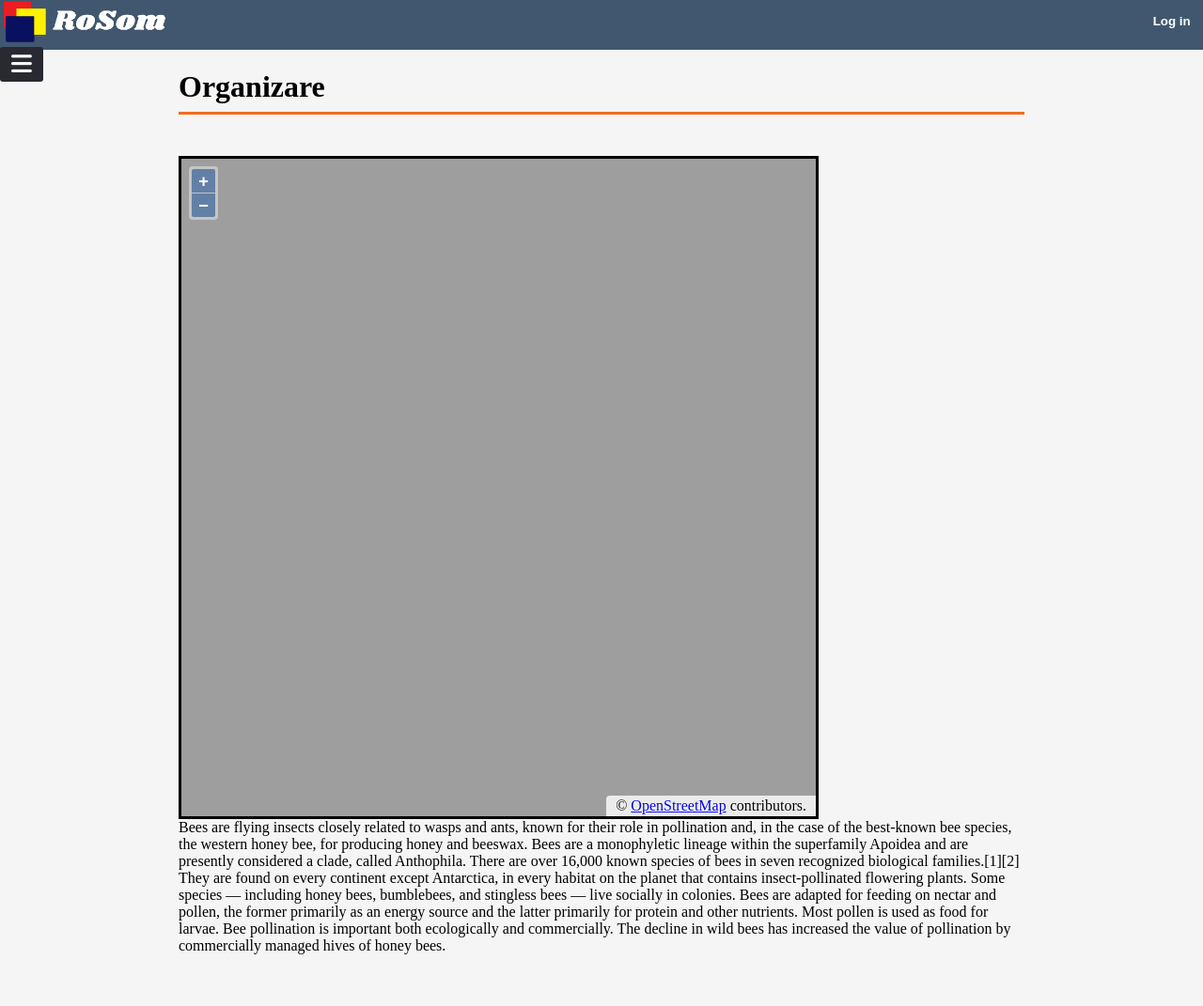
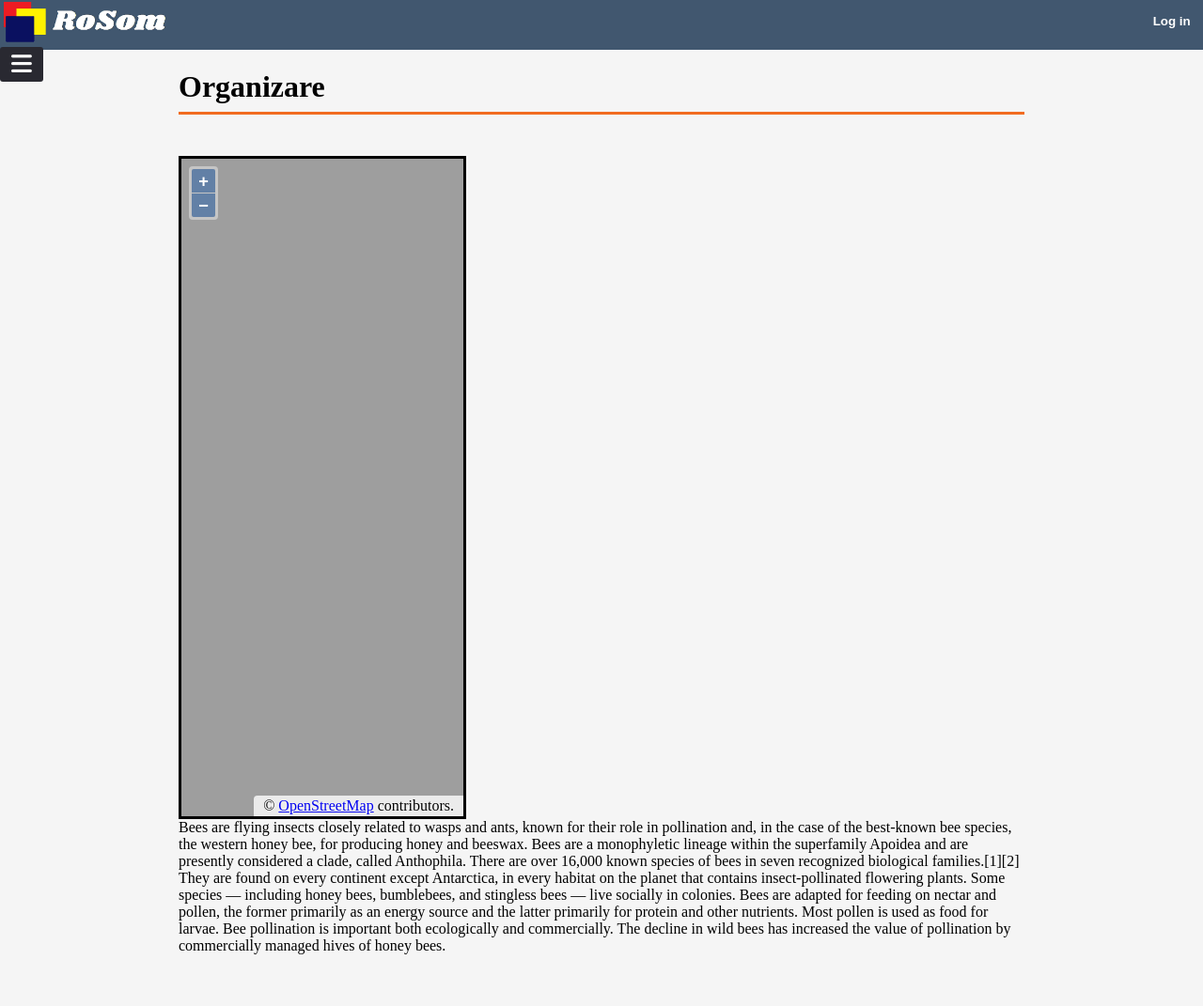
Before and after one commit to TrueSide1005/Proiect_TW_Bibire_Ifrose_A3, a PHP site: page / in a window 1280 px wide. Shown: the top 1071 px of the page at 94% size. Run offline with PHP 8.4, Linux system fonts and the light colour scheme; some libraries are stand-ins or nearby versions.

Commit message:
Update styles.css

```diff
--- a/styles.css
+++ b/styles.css
@@ -1,5 +1,6 @@
 .map{
     height: 700px;
-    width: 75%;
+    width: 300px;
     border: solid black;
+    z-index: -1;
 }
```
